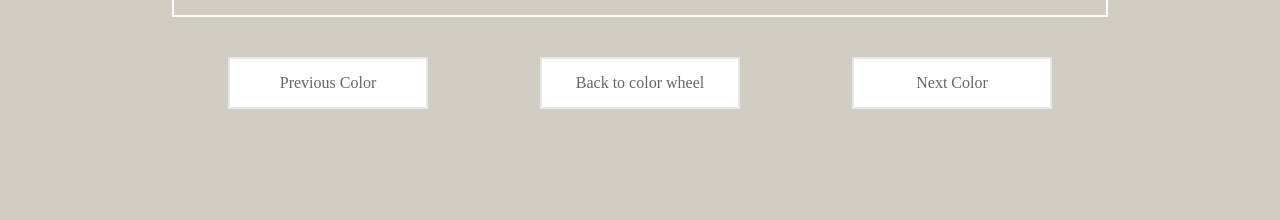
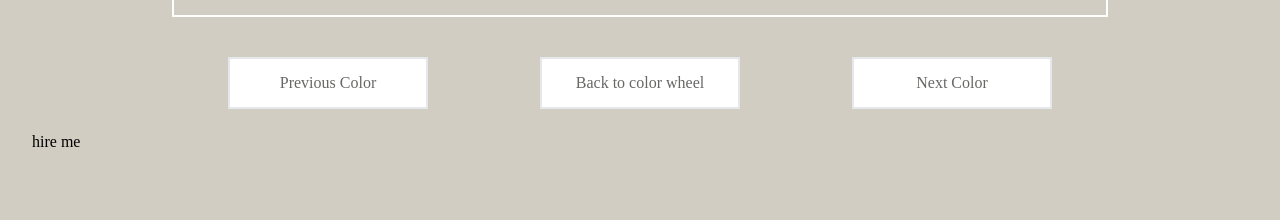
Before and after one commit to roodhouse/rugh-design-color-wheel, a React (Create React App) app: page /color/agreeable-gray in a window 1280 px wide. Shown: the part 1380-1600 px from the top of the page. Built offline with nearby package versions, Linux system fonts and the light colour scheme.

Commit message:
no change

```diff
--- a/src/components/color/Color.jsx
+++ b/src/components/color/Color.jsx
@@ -80,6 +80,7 @@ function Color() {
         {/* color navigation */}
         <ColorNav />
         </div>
+        <p>hire me</p>
       </div>
       {/* service section */}
       <Services />
```
